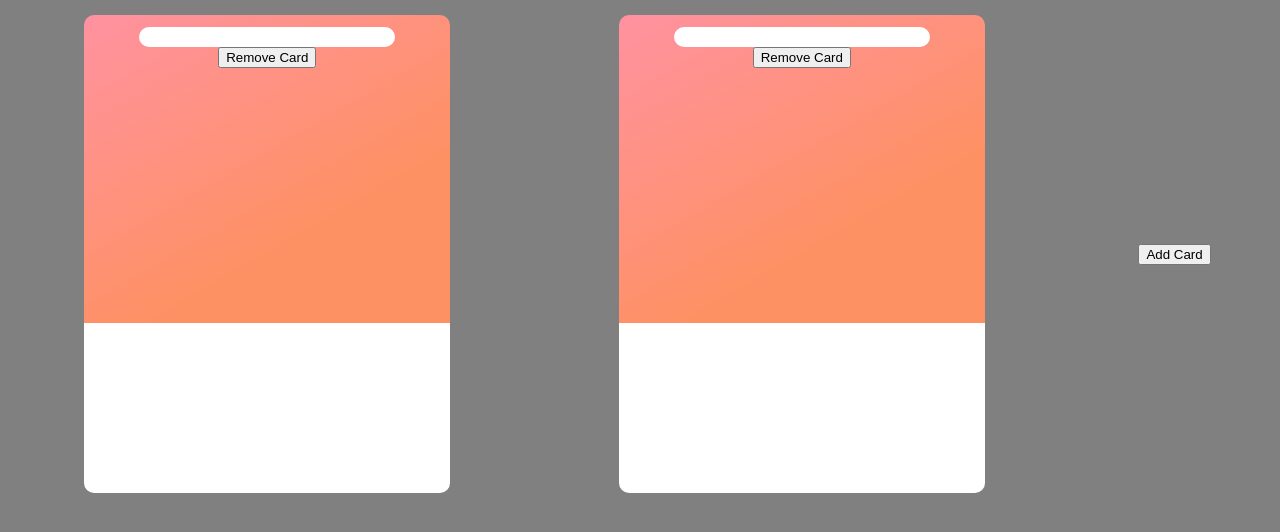
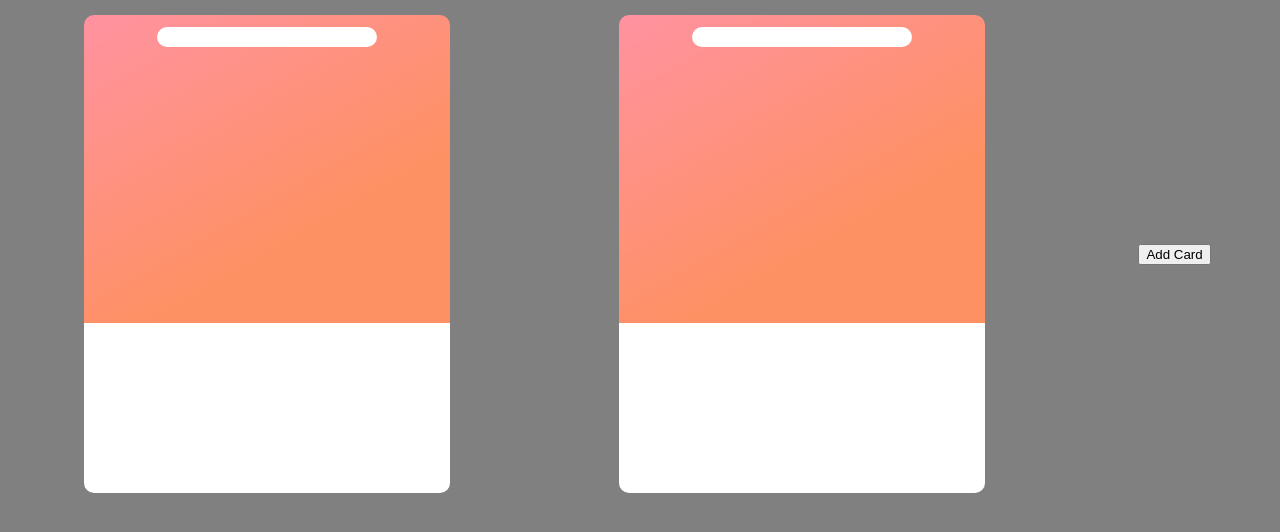
Before and after one commit to tpszhao/github-user-comparison, a React (Create React App) app: page / in a window 1280 px wide. Shown: the top 532 px of the page. Built offline with nearby package versions, Linux system fonts and the light colour scheme.

Commit message:
removed Remove Card functionality

```diff
--- a/src/App.js
+++ b/src/App.js
@@ -32,12 +32,7 @@ function App() {
       default:
         winner = firstUser&&firstUser.login;
     }
-
     return winner
-    // if(userScore(secondUser) < 0) return null;
-    // if(userScore(firstUser) === userScore(secondUser)) return null;
-
-    // return firstUser.login;
   }
 
   const winner = useMemo(() => determineWinner(), [userList]);
--- a/src/components/Card.css
+++ b/src/components/Card.css
@@ -11,6 +11,7 @@
     margin:15px;
 
     text-align:center;
+    position:relative;
 
 }
 
@@ -23,11 +24,8 @@ input {
     border-radius: 10px;
     font-family: FreeMono,monospace;
     height: 20px;
-    width: 70%;
+    width: 60%;
     padding:0px 20px;
     box-sizing: border-box;
+    outline:none;
 }
-
-input[type=text]:focus{
-    outline: none;
-}
--- a/src/components/Card.js
+++ b/src/components/Card.js
@@ -5,7 +5,7 @@ import './Card.css'
 
 
 export default function Card(props) {
-    const {winner=false,user=null,idx,updateUser, removeCard} = props;
+    const {winner=false,user=null,idx,updateUser} = props;
     const [loading, setLoading] = useState(false);
     const [error, setError] = useState(false);
     const [value, setValue] = useState("");
@@ -55,7 +55,6 @@ export default function Card(props) {
                 {loading&&<span>Loading</span>}
                 {!loading&&error&&<span>Error</span>}
                 {!loading&&!error&&user&&<UserStat user = {user} winner={winner}/>}
-            <button onClick={() => removeCard(idx)}>Remove Card</button>
         </div>
     )
 }
```
